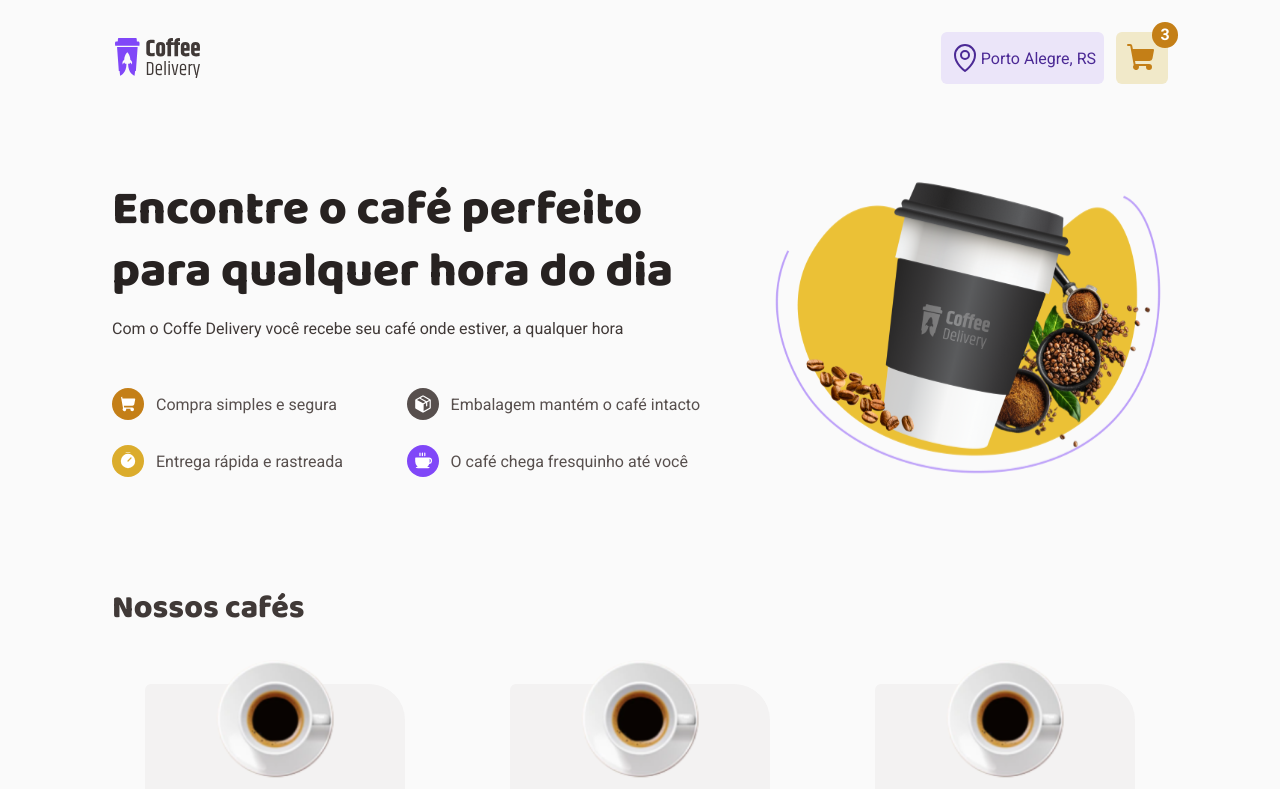
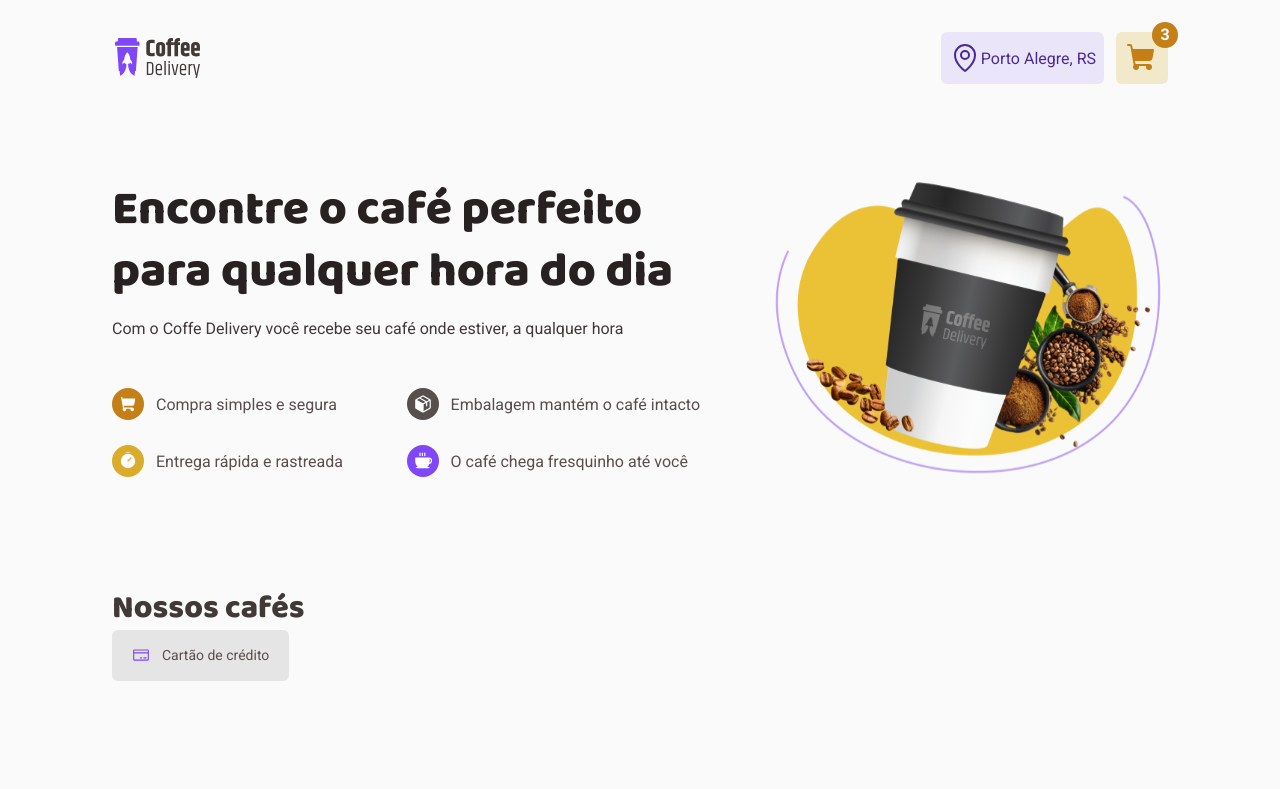
Before and after one commit to thyago608/coffee-delivery, a React (Vite) app: page / in a window 1280 px wide. Shown: the top 789 px of the page. Built offline with nearby package versions, Linux system fonts and the light colour scheme.

Commit message:
Created and Styled PaymentButton

```diff
--- /dev/null
+++ b/src/components/PaymentButton/index.tsx
@@ -0,0 +1,10 @@
+import { ButtonHTMLAttributes, ReactNode } from 'react'
+import { Button } from './styles'
+
+interface PaymentButtonProps extends ButtonHTMLAttributes<HTMLButtonElement> {
+  children: ReactNode
+}
+
+export function PaymentButton({ children, ...rest }: PaymentButtonProps) {
+  return <Button {...rest}>{children}</Button>
+}
--- /dev/null
+++ b/src/components/PaymentButton/styles.ts
@@ -0,0 +1,26 @@
+import styled from 'styled-components'
+
+export const Button = styled.button`
+  height: 51px;
+  padding: 0 20px;
+
+  display: flex;
+  align-items: center;
+  justify-content: center;
+  gap: 0.75rem;
+
+  background: ${(props) => props.theme.colors['base-button']};
+  border-radius: 6px;
+
+  color: ${(props) => props.theme.colors['base-text']};
+  font-size: 0.875rem;
+  transition: background 0.3s ease;
+
+  svg {
+    color: ${(props) => props.theme.colors.purple};
+  }
+
+  &:hover {
+    background: ${(props) => props.theme.colors['base-hover']};
+  }
+`
--- a/src/pages/Home/index.tsx
+++ b/src/pages/Home/index.tsx
@@ -3,6 +3,7 @@ import {
   ShoppingCart,
   Package,
   Coffee as CoffeeIcon,
+  CreditCard,
 } from 'phosphor-react'
 import { CoffeeCard } from 'components/CoffeeCard'
 
@@ -19,7 +20,7 @@ import {
   CoffeeList,
   Heading,
 } from './styles'
-import { Input } from 'components/Input'
+import { PaymentButton } from 'components/PaymentButton'
 
 export function Home() {
   return (
@@ -56,7 +57,7 @@ export function Home() {
         <Heading>
           <h2>Nossos cafés</h2>
         </Heading>
-        <CoffeeList>
+        {/* <CoffeeList>
           <CoffeeCard />
           <CoffeeCard />
           <CoffeeCard />
@@ -64,7 +65,12 @@ export function Home() {
           <CoffeeCard />
           <CoffeeCard />
           <CoffeeCard />
-        </CoffeeList>
+        </CoffeeList> */}
+
+        <PaymentButton>
+          <CreditCard size={18} />
+          Cartão de crédito
+        </PaymentButton>
       </SectionCoffee>
     </Main>
   )
```
